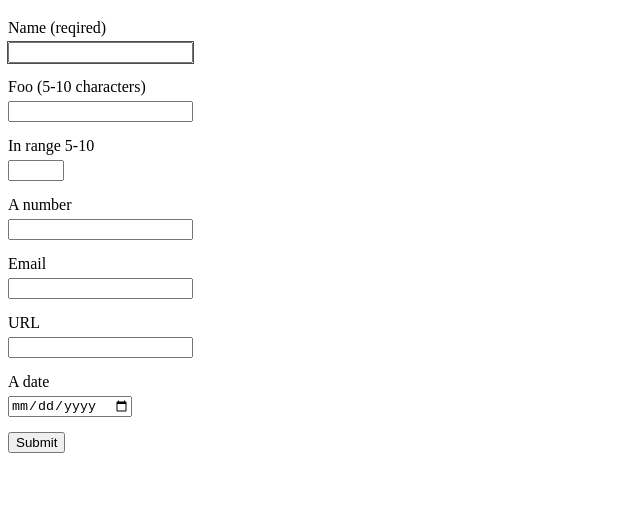
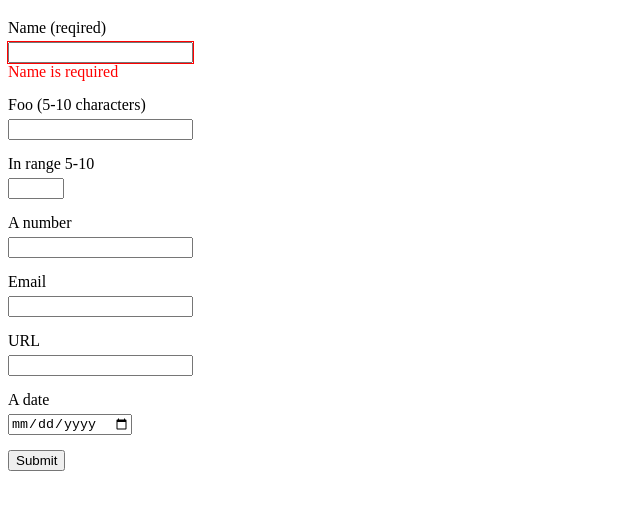
Before and after one commit to henrikmathiesen/javascript-the-important-parts, a website: page src/modern-2017/form-validation/constraint-validation-js/constraint-validation-js.html in a window 1280 px wide. Shown: the part 61-570 px from the top of the page, without its empty margins (0-640 px from the left). Drawn offline with Linux system fonts and the light colour scheme.

Commit message:
-design -comments -custom error message toggled with CSS

```diff
--- a/src/modern-2017/form-validation/constraint-validation-js/constraint-validation-js.html
+++ b/src/modern-2017/form-validation/constraint-validation-js/constraint-validation-js.html
@@ -11,6 +11,7 @@
 
 <body>
     <h1>Constraint Validation JS</h1>
+    <!-- Might not be WCAG compliant -->
     <form class="ip-js-validate">
         <div class="ip-form-group">
             <label>
@@ -18,6 +19,9 @@
                     Name (reqired)
                 </span>
                 <input type="text" required class="ip-form-control ip-js-form-control-name">
+                <span class="ip-form-control-error">
+                    Name is required
+                </span>
             </label>
         </div>
         <div class="ip-form-group">
--- a/src/modern-2017/form-validation/validation.css
+++ b/src/modern-2017/form-validation/validation.css
@@ -7,9 +7,27 @@
     margin-bottom: 5px;
 }
 
+/*
+This would give validation message on each keystroke
+.ip-form-control:invalid {
+    outline: 1px solid red;
+} */
+
+/* This gives it on blur, better */
 .ip-form-control:not(:focus):invalid {
     outline: 1px solid red;
 }
+
+.ip-form-control-error {
+    color:red;
+    display: none;
+}
+
+.ip-form-control:not(:focus):invalid + .ip-form-control-error {
+    display: block;
+}
+
+
 
 /* if datepicker is supported (we check that with javascript, then no help text is required) */
 .ip-form-date-is-supported .ip-form-datepicker-help {
```
Also changed, not shown: src/modern-2017/form-validation/constraint-validation-html/constraint-validation.html (+3 -3 lines).
